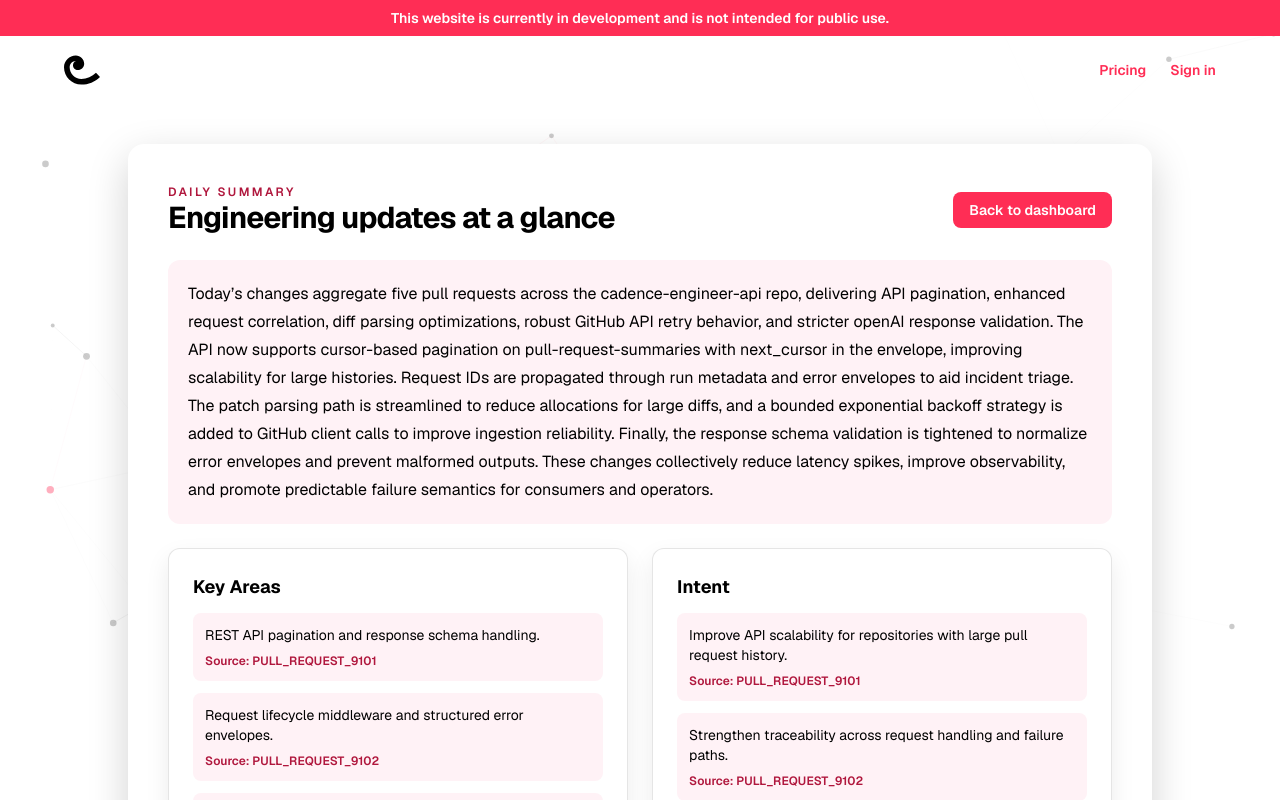
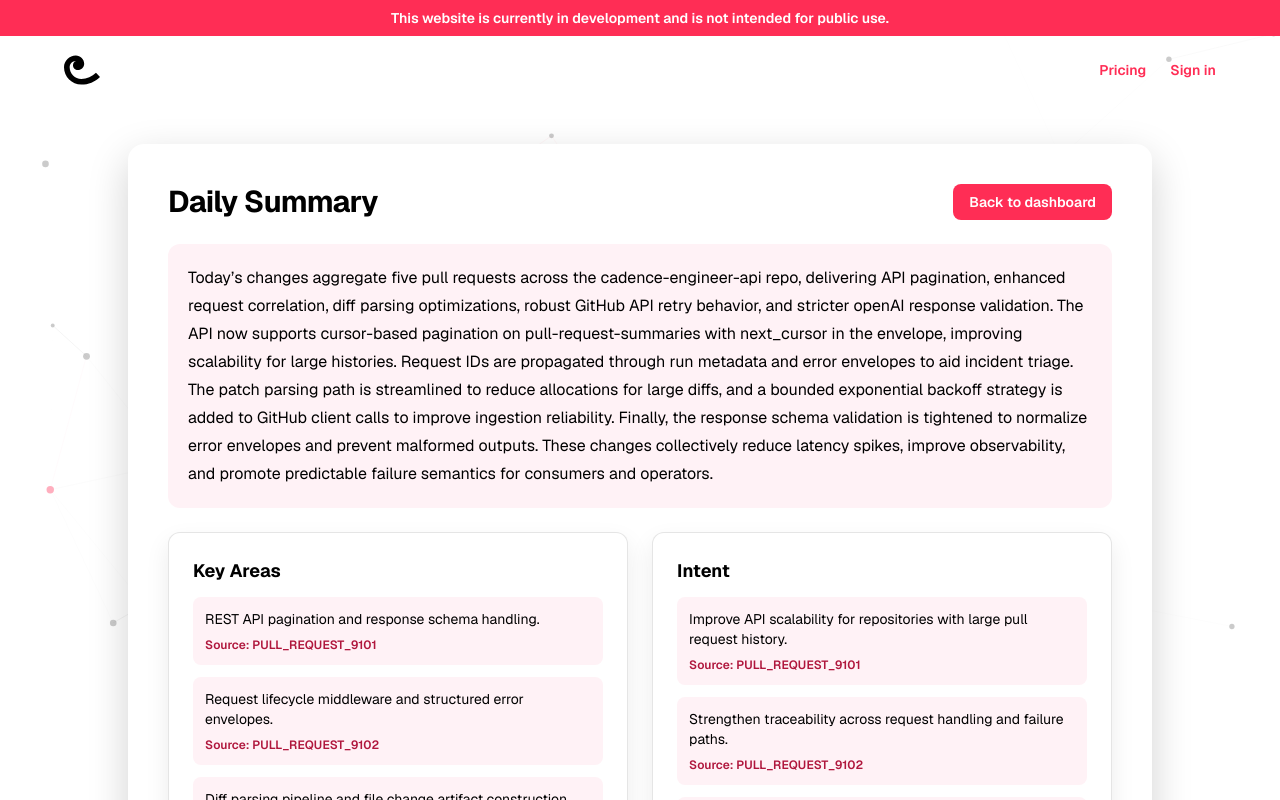
Before and after one commit to cadence-engineer/cadence-engineer-web, a Next.js app: page /daily in a window 1280 px wide. Shown: the top 800 px of the page. Built offline with nearby package versions, Linux system fonts and the light colour scheme; no server answers.

Commit message:
Remove invented daily page subtitle

```diff
--- a/app/daily/page.tsx
+++ b/app/daily/page.tsx
@@ -48,14 +48,7 @@ export default function DailyPage() {
     <main className="h-full bg-transparent px-6 py-8 md:px-8 md:py-10">
       <section className="mx-auto w-full max-w-5xl space-y-6 rounded-2xl bg-white p-8 shadow-[0_14px_40px_rgba(0,0,0,0.18)] md:p-10">
         <div className="flex flex-col gap-3 sm:flex-row sm:items-center sm:justify-between">
-          <div>
-            <p className="text-xs font-semibold uppercase tracking-[0.2em] text-[#B0173D]">
-              Daily Summary
-            </p>
-            <h1 className="text-3xl font-bold tracking-tight text-black">
-              Engineering updates at a glance
-            </h1>
-          </div>
+          <h1 className="text-3xl font-bold tracking-tight text-black">Daily Summary</h1>
           <Link
             href="/"
             className="inline-flex w-fit rounded-lg bg-[#FF2D55] px-4 py-2 text-sm font-semibold text-white transition hover:bg-[#E60045]"
```
